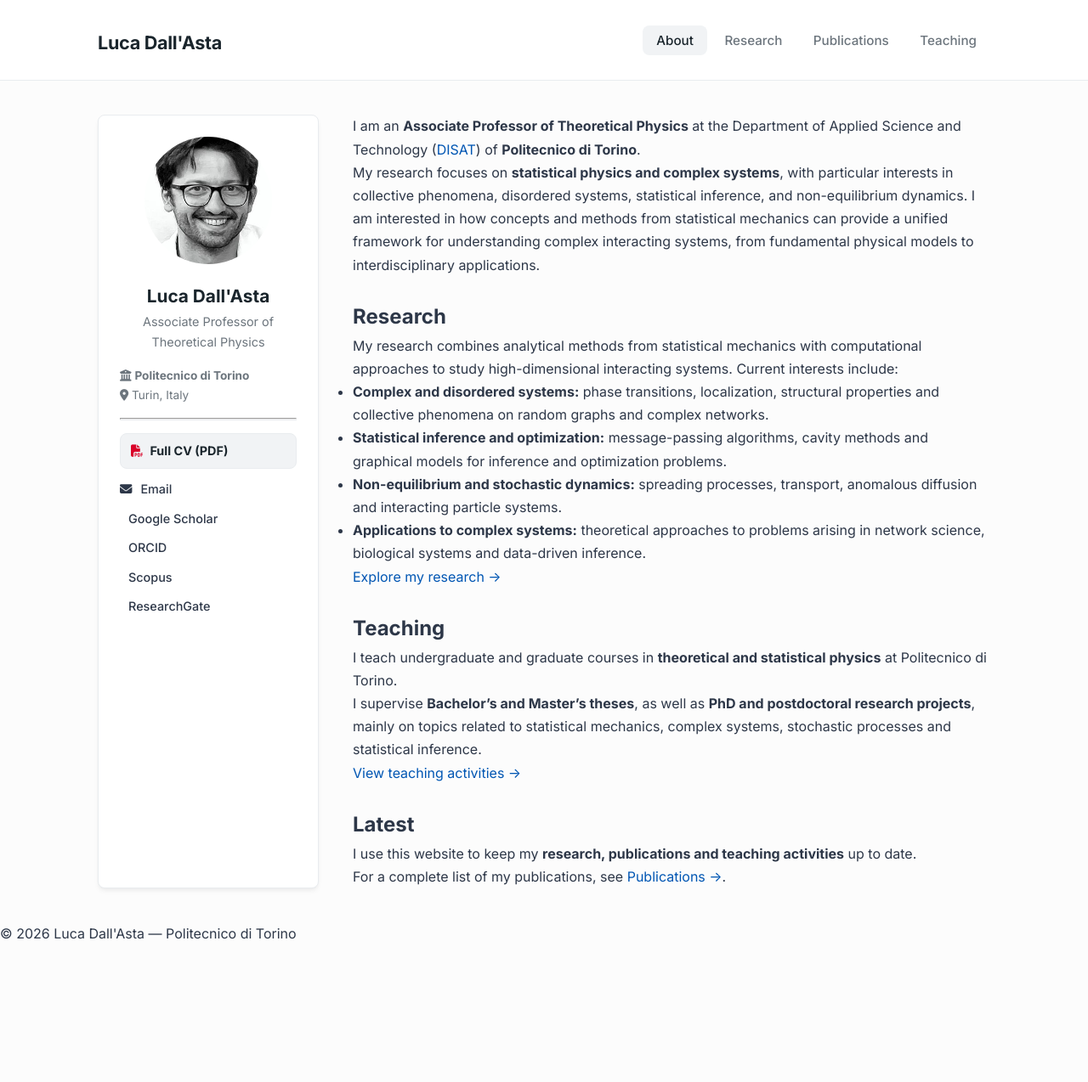
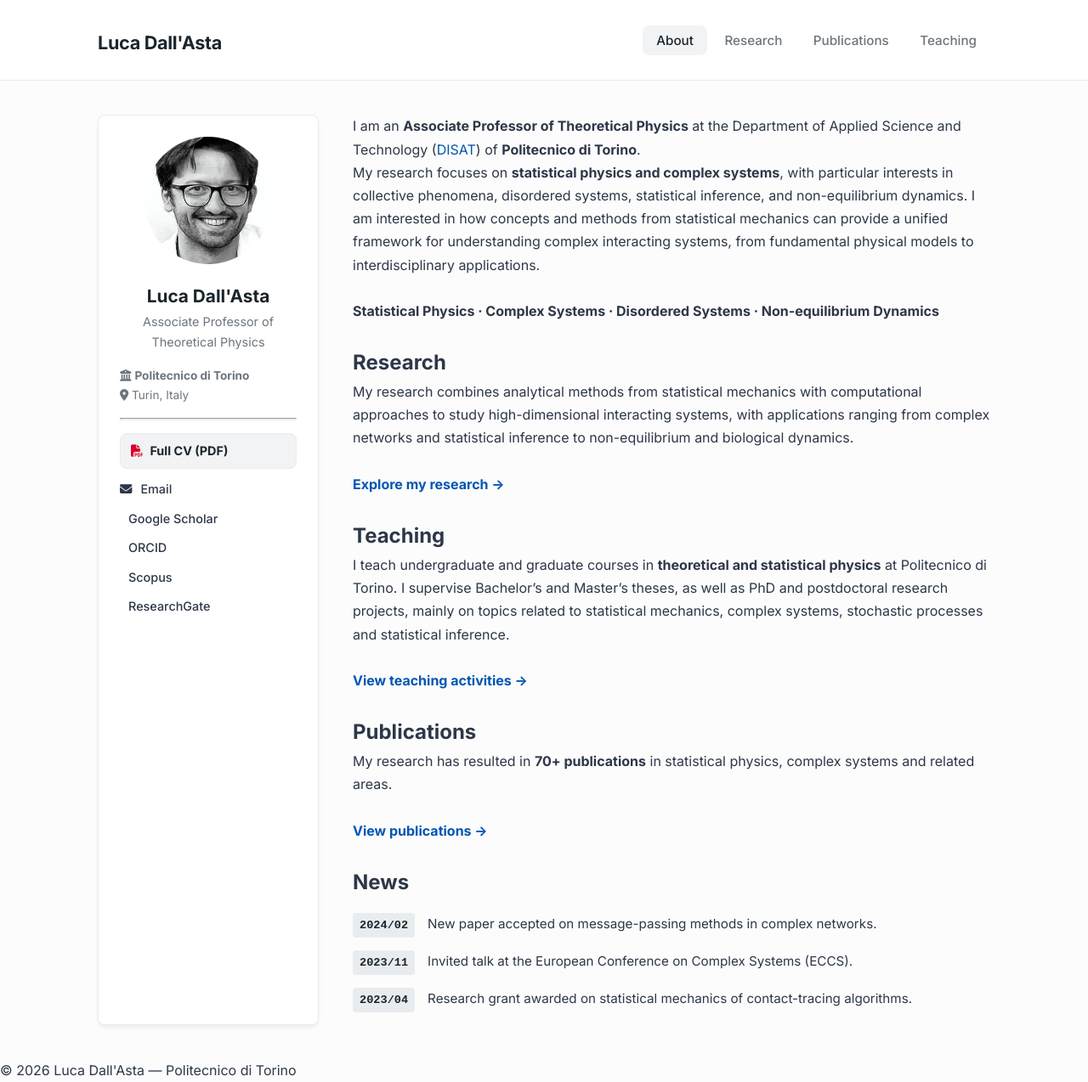
Before and after one commit to dallasta/dallasta.github.io, a Jekyll site: the page built from _pages/about.md, in a window 1280 px wide and 1274 px high. Shown: the whole window at 85% size. Built offline with Jekyll 4.4.1, drawn with Linux system fonts in a browser that asks for light colours; a style sheet for code colours, icons or effects is not loaded.

Commit message:
Add files via upload

```diff
--- a/_pages/about.md
+++ b/_pages/about.md
@@ -10,31 +10,53 @@ My research focuses on **statistical physics and complex systems**, with particu
 
 <br>
 
+**Statistical Physics · Complex Systems · Disordered Systems · Non-equilibrium Dynamics**
+
+<br>
+
 ## Research
 
-My research combines analytical methods from statistical mechanics with computational approaches to study high-dimensional interacting systems. Current interests include:
+My research combines analytical methods from statistical mechanics with computational approaches to study high-dimensional interacting systems, with applications ranging from complex networks and statistical inference to non-equilibrium and biological dynamics.
 
-- **Complex and disordered systems:** phase transitions, localization, structural properties and collective phenomena on random graphs and complex networks.
-- **Statistical inference and optimization:** message-passing algorithms, cavity methods and graphical models for inference and optimization problems.
-- **Non-equilibrium and stochastic dynamics:** spreading processes, transport, anomalous diffusion and interacting particle systems.
-- **Applications to complex systems:** theoretical approaches to problems arising in network science, biological systems and data-driven inference.
+<br>
 
-[Explore my research →](/research/)
+**[Explore my research →](/research/)**
 
 <br>
 
 ## Teaching
 
-I teach undergraduate and graduate courses in **theoretical and statistical physics** at Politecnico di Torino.
-
-I supervise **Bachelor's and Master's theses**, as well as **PhD and postdoctoral research projects**, mainly on topics related to statistical mechanics, complex systems, stochastic processes and statistical inference.
-
-[View teaching activities →](/teaching/)
+I teach undergraduate and graduate courses in **theoretical and statistical physics** at Politecnico di Torino. I supervise Bachelor's and Master's theses, as well as PhD and postdoctoral research projects, mainly on topics related to statistical mechanics, complex systems, stochastic processes and statistical inference.
 
 <br>
 
-## Latest
+**[View teaching activities →](/teaching/)**
 
-I use this website to keep my **research, publications and teaching activities** up to date.
+<br>
 
-For a complete list of my publications, see [Publications →](/publications/).
+## Publications
+
+My research has resulted in **70+ publications** in statistical physics, complex systems and related areas.
+
+<br>
+
+**[View publications →](/publications/)**
+
+<br>
+
+## News
+
+<ul class="news-timeline">
+  <li class="news-item">
+    <span class="news-date">2024/02</span>
+    <span>New paper accepted on message-passing methods in complex networks.</span>
+  </li>
+  <li class="news-item">
+    <span class="news-date">2023/11</span>
+    <span>Invited talk at the European Conference on Complex Systems (ECCS).</span>
+  </li>
+  <li class="news-item">
+    <span class="news-date">2023/04</span>
+    <span>Research grant awarded on statistical mechanics of contact-tracing algorithms.</span>
+  </li>
+</ul>
```
